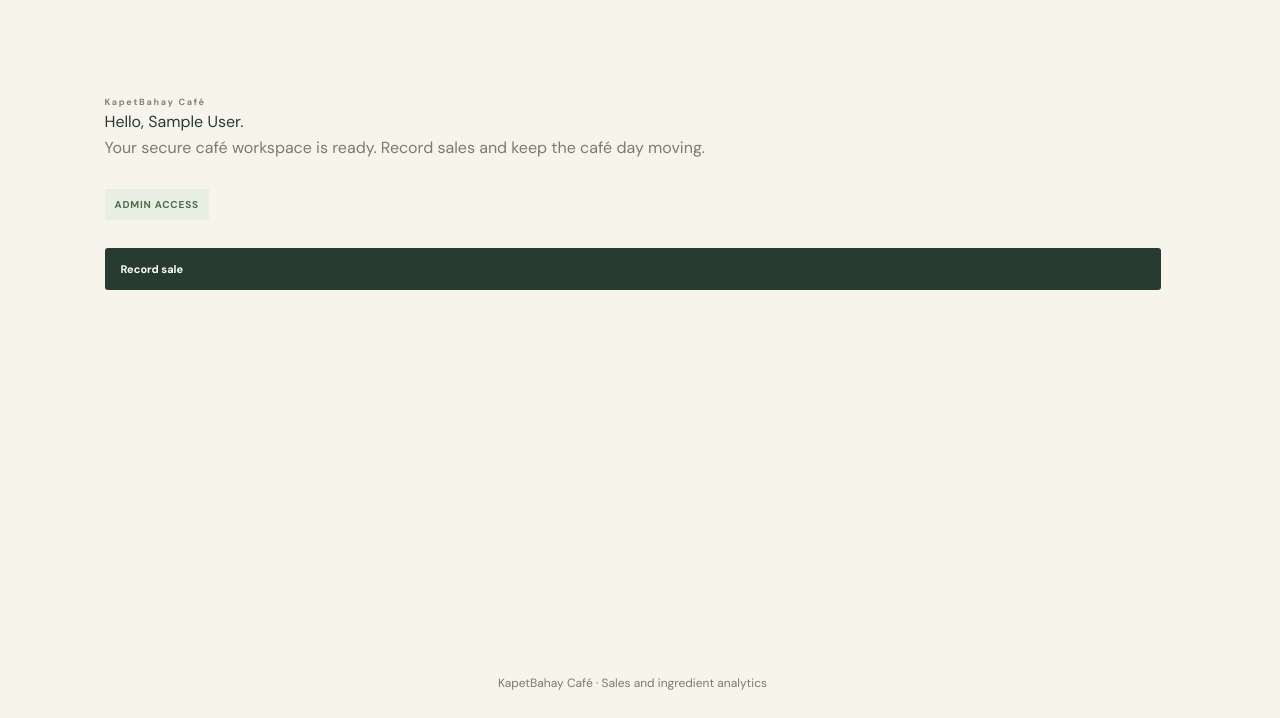
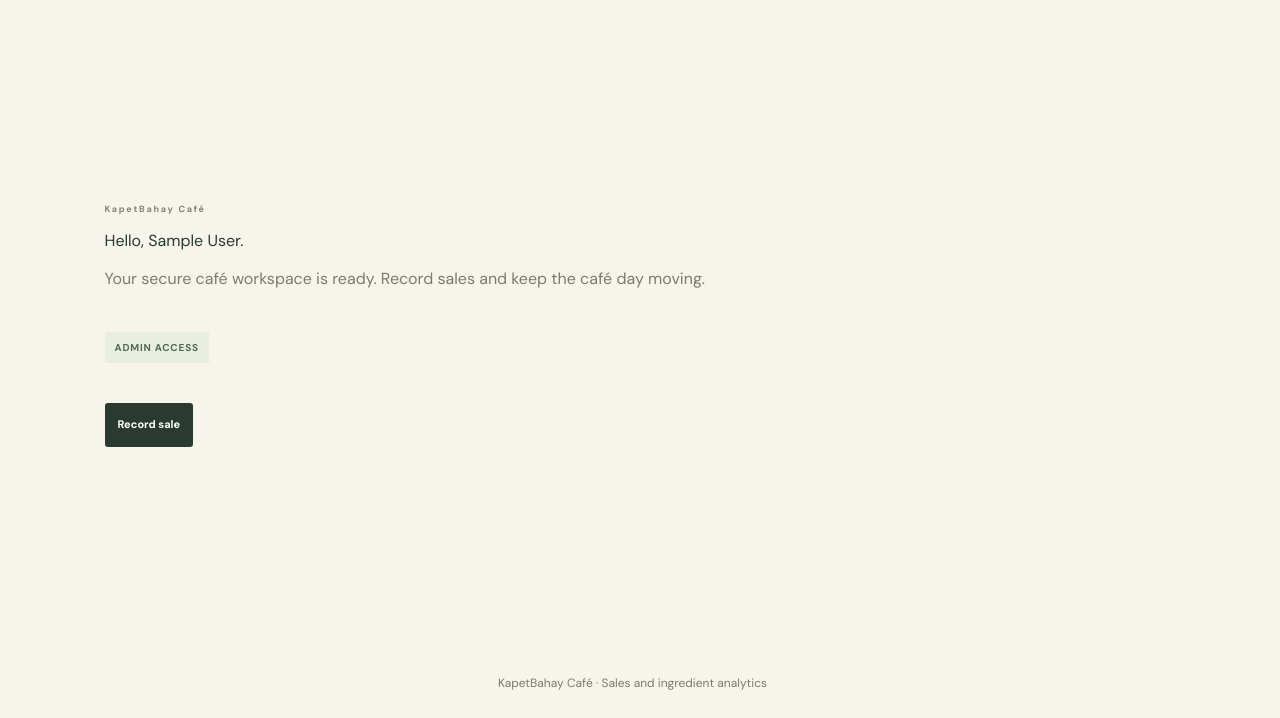
Before and after one commit to zelling/kapitbahaycaffe, a PHP site: page / in a window 1280 px wide. Shown: the part 82-800 px from the top of the page. Run offline with PHP 8.4, Linux system fonts and the light colour scheme; the visitor is signed in with stand-in values (Sample User, id 1); some libraries are stand-ins or nearby versions.

Commit message:
Phase 6: error pages and home polish

```diff
--- a/assets/css/app.css
+++ b/assets/css/app.css
@@ -1,5 +1,6 @@
 /* CONTENTS: 01 Tokens, 02 Base, 03 Buttons, 04 Forms, 05 Alerts, 06 Tables,
-07 Cards, 08 Layout, 09 Auth, 10 Owner pages, 11 Sales, 12 Identity pages */
+07 Cards, 08 Layout, 09 Auth, 10 Owner pages, 11 Sales, 12 Identity pages,
+13 Error pages */
 /* Application-only additions. Prototype selectors and variables are intentionally untouched. */
 .app-header-inner {
   align-items: center;
@@ -2383,3 +2384,52 @@ html {
     padding: var(--app-space-4);
   }
 }
+
+/* ===== 13 ERROR PAGES ===== */
+/* The protected 403 view centers its existing empty-state shell. */
+.app-page-shell .app-empty-state {
+  margin: 0 auto;
+  max-width: 560px;
+  text-align: center;
+}
+
+/* The protected 403 view keeps its existing return action easy to reach. */
+.app-return-link {
+  margin-top: var(--app-space-3);
+  min-height: 44px;
+}
+
+/* 375px: let the protected 403 return action fill the available width. */
+@media (max-width: 375px) {
+  .app-return-link {
+    width: 100%;
+  }
+}
+
+/* The shared Home page keeps its welcome content comfortably grouped. */
+.app-home-page {
+  align-content: center;
+  display: grid;
+  gap: var(--app-space-3);
+}
+
+/* The shared Home page keeps role-appropriate actions aligned to the reading edge. */
+.app-home-page .app-home-sale-button,
+.app-home-page .app-home-dashboard-button {
+  justify-self: start;
+  min-height: 44px;
+}
+
+/* overrides app.css .app-home-dashboard-button at line 425 for Home grid spacing. */
+.app-home-dashboard-button {
+  margin-top: 0;
+}
+
+/* 375px: make shared Home actions span the compact page width. */
+@media (max-width: 375px) {
+  .app-home-page .app-home-sale-button,
+  .app-home-page .app-home-dashboard-button {
+    justify-self: stretch;
+    width: 100%;
+  }
+}
--- a/index.php
+++ b/index.php
@@ -9,16 +9,16 @@ $theme = 'staff';
 require __DIR__ . '/includes/header.php';
 $viewer = current_user();
 ?>
-<main class="app-page-shell">
+<main class="app-page-shell app-home-page">
     <p class="eyebrow">KapetBahay Café</p>
     <h1>Hello, <?= e($viewer['name']) ?>.</h1>
     <!-- Keep the shared home message focused on staff-permitted sales work. -->
     <p class="app-page-intro">Your secure café workspace is ready. Record sales and keep the café day moving.</p>
     <div class="app-status-row"><span class="app-status-badge"><?= e(ucfirst($viewer['role'])) ?> access</span></div>
-    <a class="primary-button app-home-sale-button" href="<?= e(BASE_URL) ?>/staff/sales.php">Record sale</a>
+    <a class="primary-button app-home-sale-button app-btn-primary" href="<?= e(BASE_URL) ?>/staff/sales.php">Record sale</a>
     <?php if ($viewer['role'] === 'owner'): ?>
         <!-- Analytics navigation is only available to the owner. -->
-        <a class="primary-button app-home-dashboard-button" href="<?= e(BASE_URL) ?>/analytics/dashboard.php">Dashboard</a>
+        <a class="primary-button app-home-dashboard-button app-btn-primary" href="<?= e(BASE_URL) ?>/analytics/dashboard.php">Dashboard</a>
     <?php endif; ?>
 </main>
 <?php require __DIR__ . '/includes/footer.php'; ?>
```
